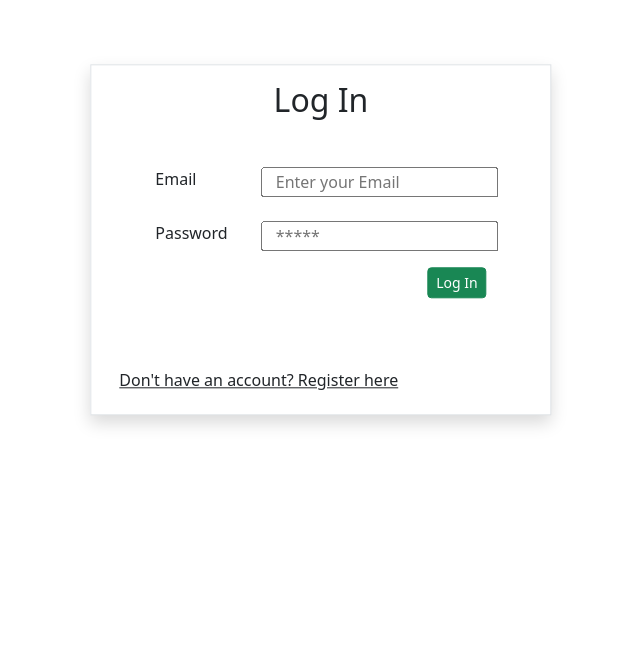
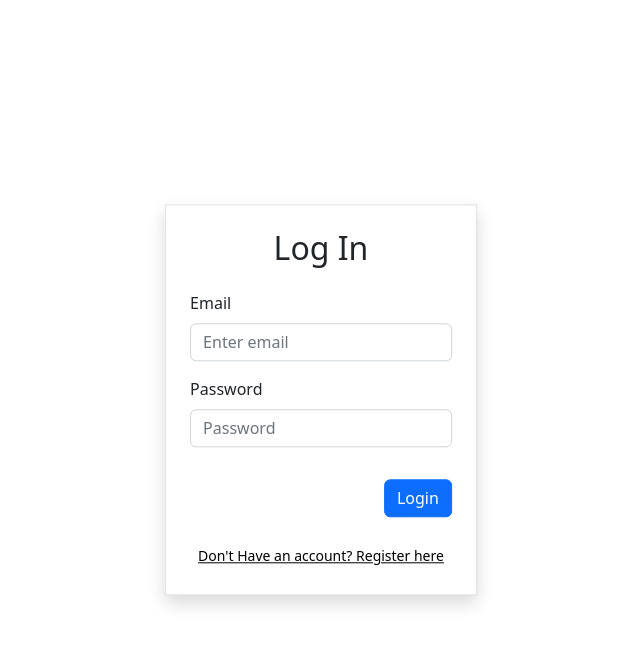
Before and after one commit to SWExpertBH0915/Newsletter-AI-Frontend, a React (Create React App) app: page /login in a window 1280 px wide. Shown: the top 646 px of the page, without its empty margins (319-959 px from the left). Built offline with nearby package versions, Linux system fonts and the light colour scheme.

Commit message:
updated check tones

```diff
--- a/public/index.html
+++ b/public/index.html
@@ -24,7 +24,7 @@
       work correctly both with client-side routing and a non-root public URL.
       Learn how to configure a non-root public URL by running `npm run build`.
     -->
-    <title>NewsletterAI</title>
+    <title>BugleAI</title>
   </head>
   <body>
     <noscript>You need to enable JavaScript to run this app.</noscript>
--- a/src/App.js
+++ b/src/App.js
@@ -1,10 +1,10 @@
 import "./App.css";
 import HomeScreen from "./screen/HomeScreen";
-import { Login } from "./components/Login";
-import { Register } from "./components/Register";
+// import { Register } from "./components/Register";
 import { BrowserRouter, Route, Routes } from "react-router-dom";
 import MainScreen1 from "./screen/MainScreen1";
 import BasicExample from "./screen/BasicExample";
+import Login from "./components/Login";
 
 function App() {
   return (
@@ -16,7 +16,7 @@ function App() {
           <Route path="/basic" element={<BasicExample />} />
 
           <Route path="/login" element={<Login />} />
-          <Route path="/register" element={<Register />} />
+          {/* <Route path="/register" element={<Register />} /> */}
         </Routes>
       </div>
     </BrowserRouter>
--- a/src/components/Login.js
+++ b/src/components/Login.js
@@ -1,6 +1,11 @@
 import React, { useState } from "react";
-import { redirect } from "react-router-dom";
-export const Login = () => {
+
+import "bootstrap/dist/css/bootstrap.min.css";
+import { Button, Form } from "react-bootstrap";
+import { useNavigate } from "react-router-dom";
+
+export default function Login() {
+  const navigate = useNavigate();
   const [email, setEmail] = useState("");
   const [pass, setPass] = useState("");
   // const [name, setName] = useState("");
@@ -9,60 +14,43 @@ export const Login = () => {
     e.preventDefault();
     console.log(email);
   };
+
+  const styles = {
+    [`@media (min-width: 300px)`]: {
+      width: "100vh"
+    }
+  };
   return (
     <div
-      className="border border-black shadow p-lg-3"
-      style={{
-        position: "absolute",
-        top: "30%",
-        left: "50%",
-        transform: "translate(-50%, -50%)"
-      }}
+      className="border border-black p-4 shadow position-absolute top-50 start-50 translate-middle"
+      style={styles}
     >
       <h2 className="mb-4 text-center">Log In</h2>
-      <form className="m-lg-5" onSubmit={handleSubmit}>
-        <div className="row mb-4">
-          <label className="col-lg-4" htmlFor="email">
-            Email
-          </label>
-          <input
-            className="col-lg-8"
-            type="email"
-            value={email}
-            onChange={(e) => setEmail(e.target.value)}
-            placeholder="Enter your Email"
-            id="email"
-            name="email"
-          />
-        </div>
-        <div className="row">
-          <label className="col-lg-4" htmlFor="password">
-            Password
-          </label>
-          <input
-            className="col-lg-8"
-            type="password"
-            value={pass}
-            onChange={(e) => setPass(e.target.value)}
-            placeholder="*****"
-            id="password"
-            name="password"
-          />
-        </div>
-        <div className="d-flex justify-content-end align-items-center">
-          <button className="btn btn-sm btn-success mt-3 mb-3" type="submit">
-            Log In
-          </button>
-        </div>
-      </form>
-      <button
-        className="btn border-0 text-decoration-underline"
-        onClick={() => {
-          redirect("/register");
-        }}
-      >
-        Don't have an account? Register here
-      </button>
+      <Form>
+        <Form.Group className="mb-3" controlId="formBasicEmail">
+          <Form.Label>Email</Form.Label>
+          <Form.Control type="email" placeholder="Enter email" />
+        </Form.Group>
+        <Form.Group className="mb-3" controlId="formBasicPassword">
+          <Form.Label>Password</Form.Label>
+          <Form.Control type="password" placeholder="Password" />
+        </Form.Group>
+        <Form.Group className="d-flex justify-content-end align-items-center pt-3">
+          <Button variant="primary" onClick={handleSubmit}>
+            Login
+          </Button>
+        </Form.Group>
+        <Form.Group>
+          <Button
+            className="btn btn-sm btn-white bg-white text-black border-0 text-decoration-underline mt-4"
+            onClick={() => {
+              navigate("/register");
+            }}
+          >
+            Don't Have an account? Register here
+          </Button>
+        </Form.Group>
+      </Form>
     </div>
   );
-};
+}
--- a/src/components/Register.js
+++ /dev/null
@@ -1,110 +0,0 @@
-import React, { useState } from "react";
-import { redirect } from "react-router-dom";
-export const Register = () => {
-  const [email, setEmail] = useState("");
-  const [pass, setPass] = useState("");
-  // const [name, setName] = useState("");
-
-  const handleSubmit = (e) => {
-    e.preventDefault();
-    console.log(email);
-  };
-  return (
-    <div
-      className="border border-black shadow p-5"
-      style={{
-        position: "absolute",
-        top: "30%",
-        left: "50%",
-        transform: "translate(-50%, -50%)"
-      }}
-    >
-      <h2 className="mb-4 text-center">Log In</h2>
-      <form onSubmit={handleSubmit}>
-        <div className="row mb-4">
-          <label className="col-3" htmlFor="email">
-            Email
-          </label>
-          <input
-            className="col-9"
-            type="email"
-            value={email}
-            onChange={(e) => setEmail(e.target.value)}
-            placeholder="Enter your Email"
-            id="email"
-            name="email"
-          />
-        </div>
-        <div className="row">
-          <label className="col-3" htmlFor="password">
-            Password
-          </label>
-          <input
-            className="col-9"
-            type="password"
-            value={pass}
-            onChange={(e) => setPass(e.target.value)}
-            placeholder="*****"
-            id="password"
-            name="password"
-          />
-        </div>
-        <div className="d-flex justify-content-end align-items-center">
-          <button className="btn btn-sm btn-success mt-3 mb-3" type="submit">
-            Log In
-          </button>
-        </div>
-      </form>
-      <button
-        className="btn border-0 text-decoration-underline"
-        onClick={() => {
-          redirect("/register");
-        }}
-      >
-        Don't have an account? Register here
-      </button>
-    </div>
-    // <div className="auth-form-container">
-    //   <h2>Register</h2>
-    //   <form className="register-form" onSubmit={handleSubmit}>
-    //     <label htmlFor="name">Full name</label>
-    //     <input
-    //       type="name"
-    //       value={name}
-    //       onChange={(e) => setName(e.target.value)}
-    //       placeholder="Enter your name"
-    //       id="name"
-    //       name="name"
-    //     />
-    //     <label htmlFor="email">email</label>
-    //     <input
-    //       type="email"
-    //       value={email}
-    //       onChange={(e) => setEmail(e.target.value)}
-    //       placeholder="Enter your Email"
-    //       id="email"
-    //       name="email"
-    //     />
-
-    //     <label htmlFor="password">password</label>
-    //     <input
-    //       type="password"
-    //       value={pass}
-    //       onChange={(e) => setPass(e.target.value)}
-    //       placeholder="*****"
-    //       id="password"
-    //       name="password"
-    //     />
-    //     <button type="submit">Register</button>
-    //   </form>
-    //   <button
-    //     className="link-btn"
-    //     onClick={() => {
-    //       redirect("/login");
-    //     }}
-    //   >
-    //     Already have an account? Log In here
-    //   </button>
-    // </div>
-  );
-};
```
Also changed, not shown: src/components/Login1.js (added, +72 -0 lines), src/screen/MainScreen1.js (+88 -11 lines), src/img/1.png (added), src/img/blank.png.
